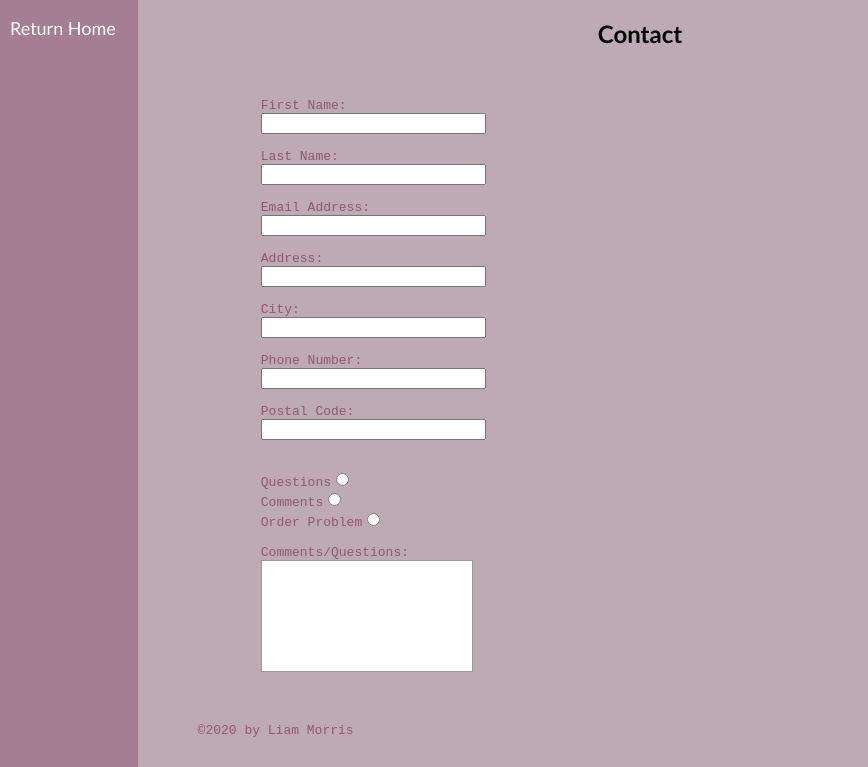
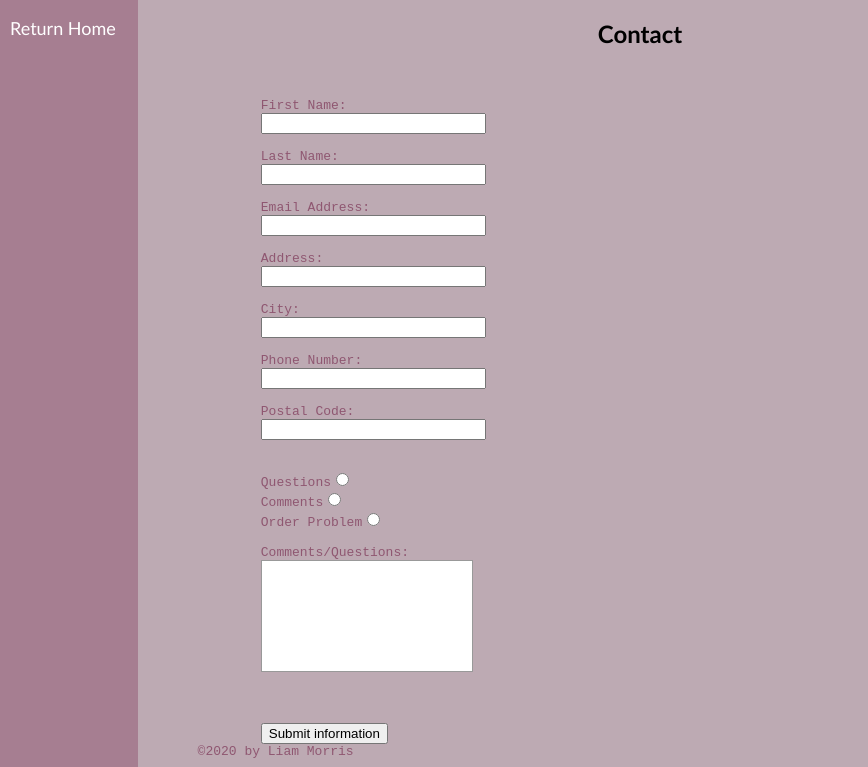
Before and after one commit to elmsiam/elmsiam.github.io, a plain HTML site: page contact.html in a window 1280 px wide. Shown: the part 63-830 px from the top of the page, without its empty margins (0-868 px from the left). Before the commit the page ends 809 px from the top, so only its background shows below. Drawn offline with Linux system fonts and the light colour scheme.

Commit message:
Update contact.html

```diff
--- a/contact.html
+++ b/contact.html
@@ -68,6 +68,8 @@
         </div>
 
         <br>
+
+        <input type = "submit" value = "Submit information"/>
 
       </form>
     </div>
```
